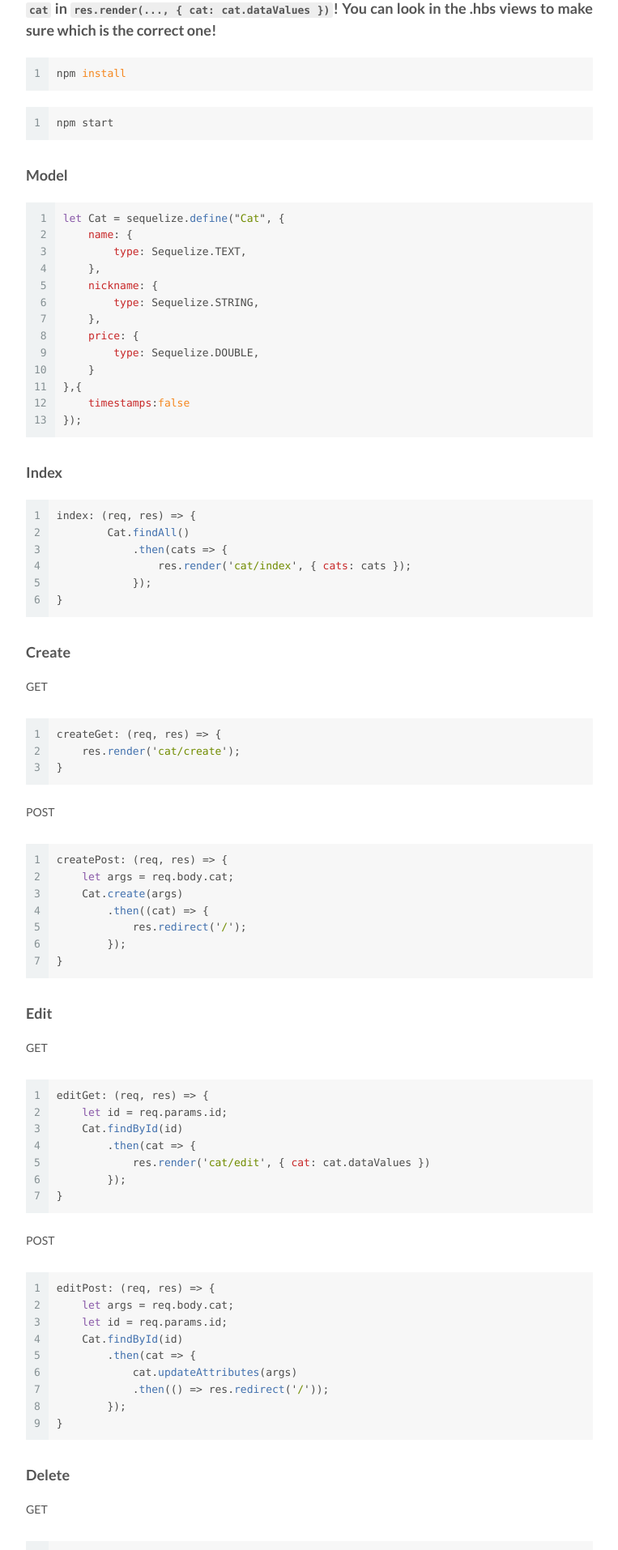
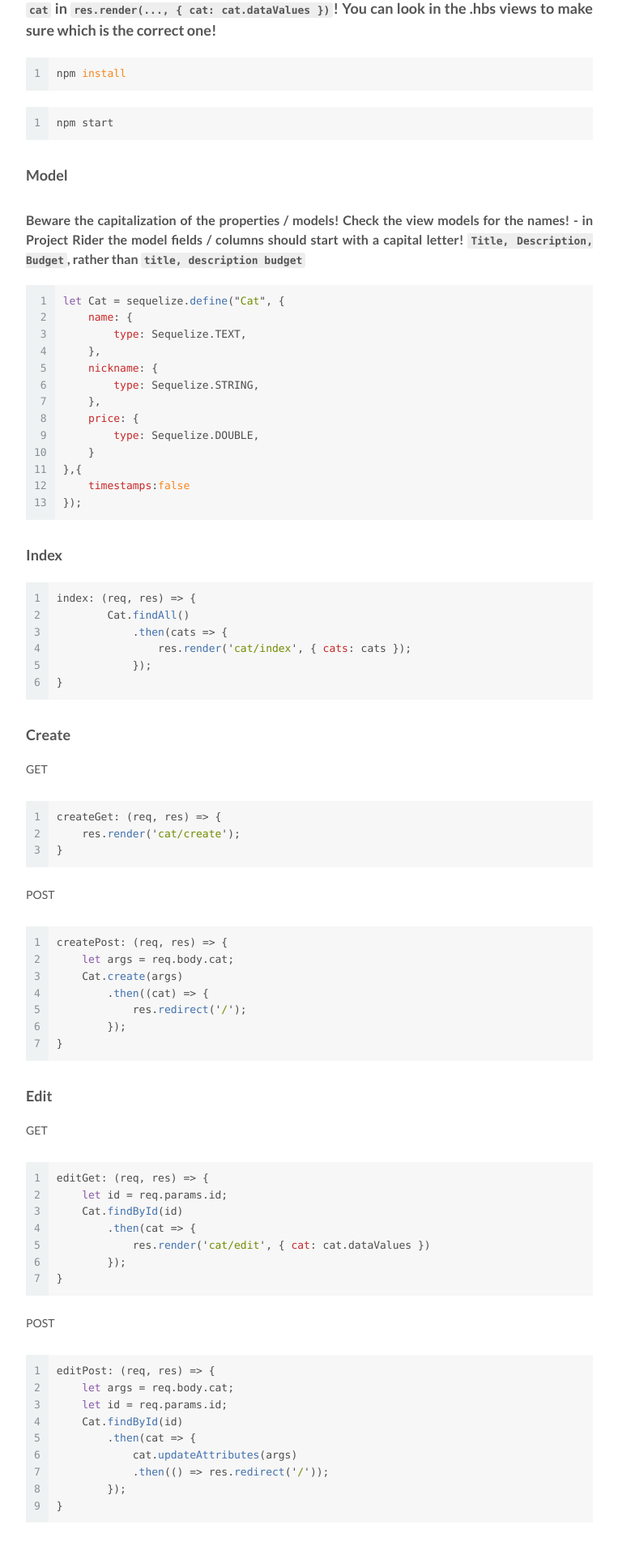
Before and after one commit to fr3fou/cheatsheet, a Jekyll site: the page built from _posts/2018-08-09-Intro.md, in a window 1280 px wide. Shown: the part 1141-3055 px from the top of the page at 81% size, without its empty margins (258-1021 px from the left). Built offline with Jekyll 4.4.1, drawn with Linux system fonts in a browser that asks for light colours.

Commit message:
Update 2018-08-09-Intro.md

````diff
--- a/_posts/2018-08-09-Intro.md
+++ b/_posts/2018-08-09-Intro.md
@@ -23,6 +23,7 @@ Table of contents:
 
 ### If something isn't working right with the GET methods, remove the `.dataValues` after the `cat` in `res.render(..., { cat: cat.dataValues })`! You can look in the .hbs views to make sure which is the correct one!
 
+
 ```sh
 npm install
 ```
@@ -32,6 +33,9 @@ npm start
 ```
 
 ### Model
+
+#### Beware the capitalization of the properties / models! Check the view models for the names! - in Project Rider the model fields / columns should start with a capital letter! `Title, Description, Budget`, rather than `title, description budget`
+
 
 ```js
 let Cat = sequelize.define("Cat", {
````
